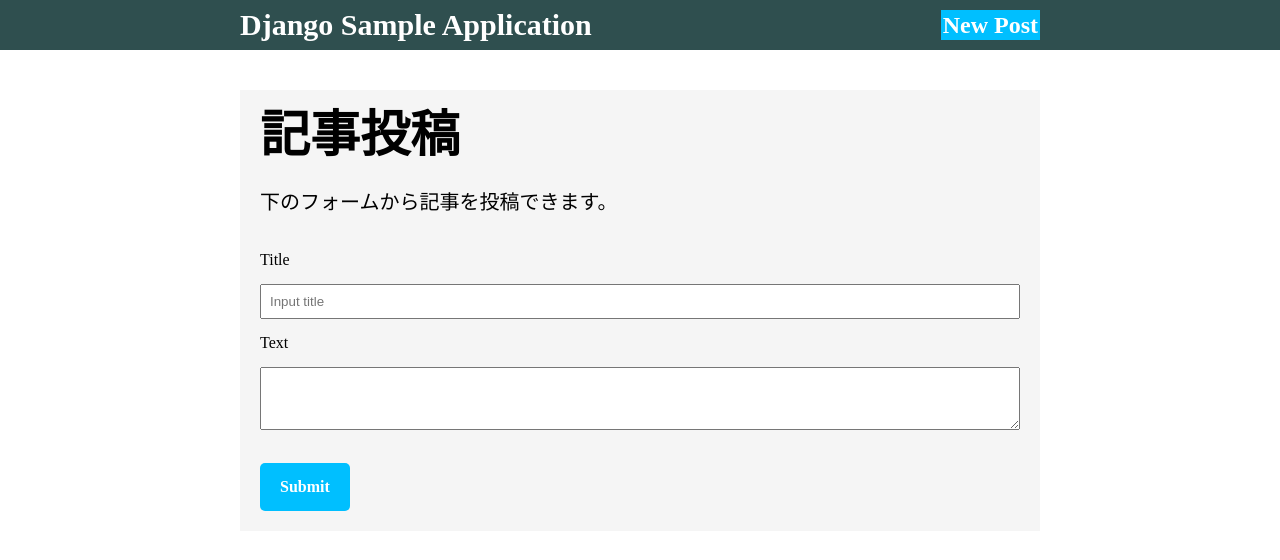
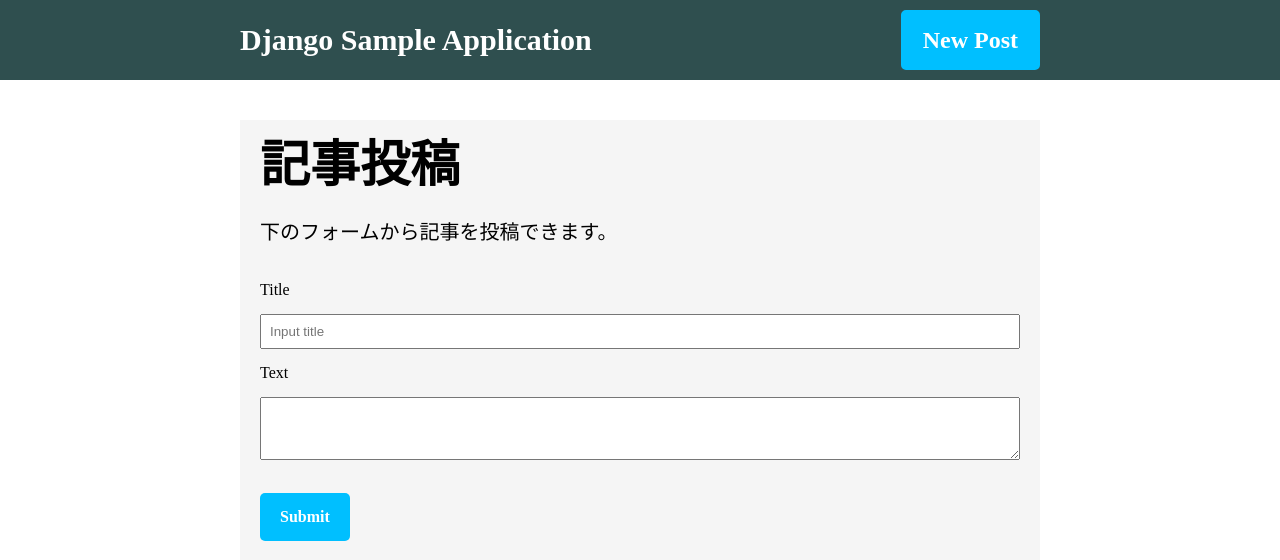
Before and after one commit to Yuzuki-9/django-blog_sample, a Django app: page /create in a window 1280 px wide. Shown: the top 560 px of the page. Run offline with Django 3.2, Linux system fonts and the light colour scheme.

Commit message:
add comment

```diff
--- a/blog/models.py
+++ b/blog/models.py
@@ -12,7 +12,7 @@ class Article(models.Model):
   body = models.TextField()
   posted_at = models.DateTimeField(default=timezone.now)
   published_at = models.DateTimeField(blank=True, null=True)
-  like = models.IntegerField(default=0)
+  like = models.IntegerField(default=0)  # いいね数
 
 # 継承したクラスにpublishメソッドを追加
 # publishメソッドを呼びだすと、published_atに現在時刻が追加されてデータが保存される
--- a/blog/static/js/index.js
+++ b/blog/static/js/index.js
@@ -1,3 +1,4 @@
+// 非同期でいいね機能を実装
 function callback(json) {
     var element = document.getElementById('like' + json.id);
     element.textContent = json.like;
--- a/blog/static/style.css
+++ b/blog/static/style.css
@@ -48,8 +48,9 @@ a {
   align-items: center;
 }
 
-.header__ttl {
+.header__ttl a {
   font-size: 30px;
+  color: #fff;
 }
 
 
--- a/blog/templates/blog/create.html
+++ b/blog/templates/blog/create.html
@@ -12,9 +12,9 @@
 
     <header class="header">
       <div class="header__inner inner">
-        <h1 class="header__ttl">Django Sample Application</h1>
+        <h1 class="header__ttl"><a href="{% url 'index' %}">Django Sample Application</a></h1>
         <div class="header__create">
-          <a href="{% url 'create' %}" class="header__create__btn">New Post</a>
+          <a href="{% url 'create' %}" class="btn header__create__btn">New Post</a>
         </div>
       </div><!-- /.header__inner -->
     </header>
--- a/blog/templates/blog/detail.html
+++ b/blog/templates/blog/detail.html
@@ -14,7 +14,7 @@
 
   <header class="header">
     <div class="header__inner inner">
-      <h1 class="header__ttl">Django Sample Application</h1>
+      <h1 class="header__ttl"><a href="{% url 'index' %}">Django Sample Application</a></h1>
       <div class="header__create">
         <a href="{% url 'create' %}" class="header__create__btn">New Post</a>
       </div>
--- a/blog/templates/blog/edit.html
+++ b/blog/templates/blog/edit.html
@@ -12,7 +12,7 @@
 
   <header class="header">
     <div class="header__inner inner">
-      <h1 class="header__ttl">Django Sample Application</h1>
+      <h1 class="header__ttl"><a href="{% url 'index' %}">Django Sample Application</a></h1>
       <div class="header__create">
         <a href="{% url 'create' %}" class="header__create__btn">New Post</a>
       </div>
--- a/blog/templates/blog/header.html
+++ b/blog/templates/blog/header.html
@@ -1,5 +1,5 @@
 <header>
-  <h1>Django Sample Application</h1>
+  <h1 class="header__ttl"><a href="{% url 'index' %}">Django Sample Application</a></h1>
   <div class="header__create">
     <a href="{% url 'create' %}" class="header__create__btn"></a>
   </div>
--- a/blog/templates/blog/index.html
+++ b/blog/templates/blog/index.html
@@ -13,7 +13,7 @@
 
     <header class="header">
       <div class="header__inner inner">
-        <h1 class="header__ttl">Django Sample Application</h1>
+        <h1 class="header__ttl"><a href="{% url 'index' %}">Django Sample Application</a></h1>
         <div class="btn__body header__create">
           <a href="{% url 'create' %}" class="btn header__create__btn">New Post</a>
         </div>
--- a/blog/views.py
+++ b/blog/views.py
@@ -82,6 +82,7 @@ def delete(request, article_id):
 def create(request):
 	return render(request, "blog/create.html")
 
+# いいね機能
 def like(request, article_id):
 	try:
 		article = Article.objects.get(pk=article_id)
@@ -91,6 +92,7 @@ def like(request, article_id):
 		raise Http404("Article does not exist")
 	return redirect(detail, article_id)
 
+# REST APIを使用
 def api_like(request, article_id):
 	try:
 		article = Article.objects.get(pk=article_id)
```
Also changed, not shown: db.sqlite3.
